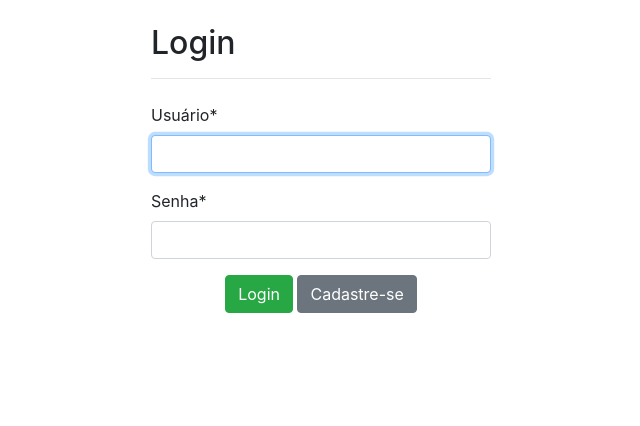
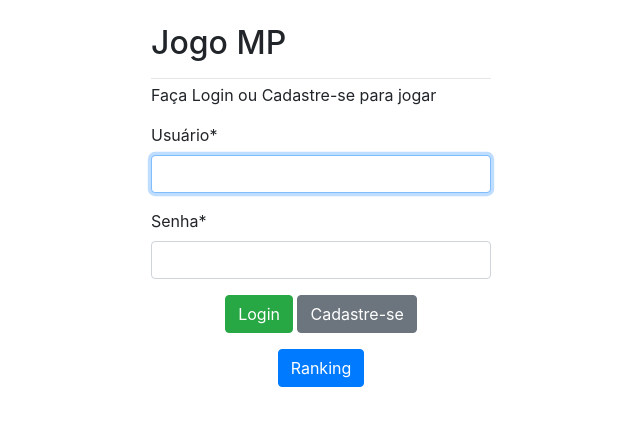
Before and after one commit to jmbenck/django-unity-webgl, a Django app: page /login/ in a window 1280 px wide. Shown: the top 426 px of the page, without its empty margins (319-959 px from the left). Run offline with Django 3.2, Linux system fonts and the light colour scheme; some libraries are stand-ins or nearby versions.

```diff
--- a/api/templates/login.html
+++ b/api/templates/login.html
@@ -3,14 +3,16 @@
 {% block content %}
 {% load crispy_forms_tags %}
 <div class="container col-4">
-    <h2 class="mt-4">Login</h2>
-    <hr class="mb-4">
+    <h2 class="mt-4">Jogo MP</h2>
+    <hr class="mb-1">
+    <p>Faça Login ou Cadastre-se para jogar</p>
     <form method="post">
         {% csrf_token %}
         {{ form | crispy}}
         <div class="mt-3 mb-5 text-center">
             <button class="btn btn-success" type="submit">Login</button>
-            <a class="btn btn-secondary" href="{% url 'cadastro' %}">Cadastre-se</a>
+            <a class="btn btn-secondary" href="{% url 'cadastro' %}">Cadastre-se</a><br>
+            <a class="btn btn-primary mt-3" href="{% url 'ranking' %}">Ranking</a>
         </div>
     </form>
 </div>
```
